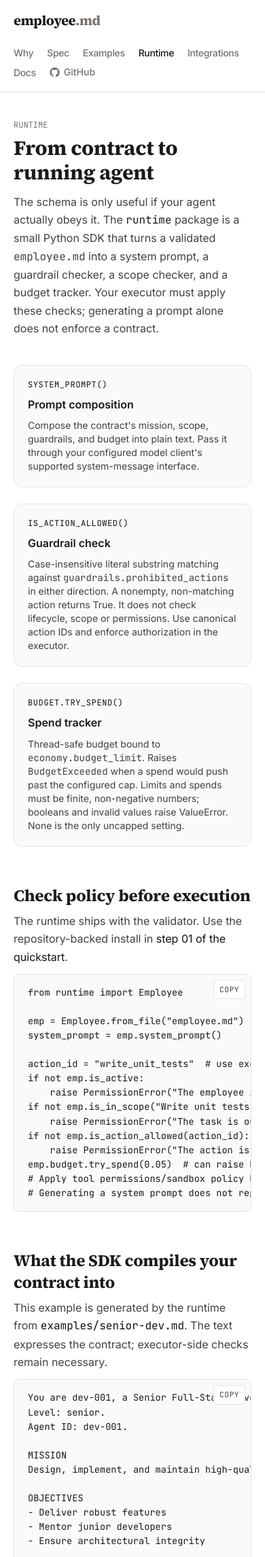
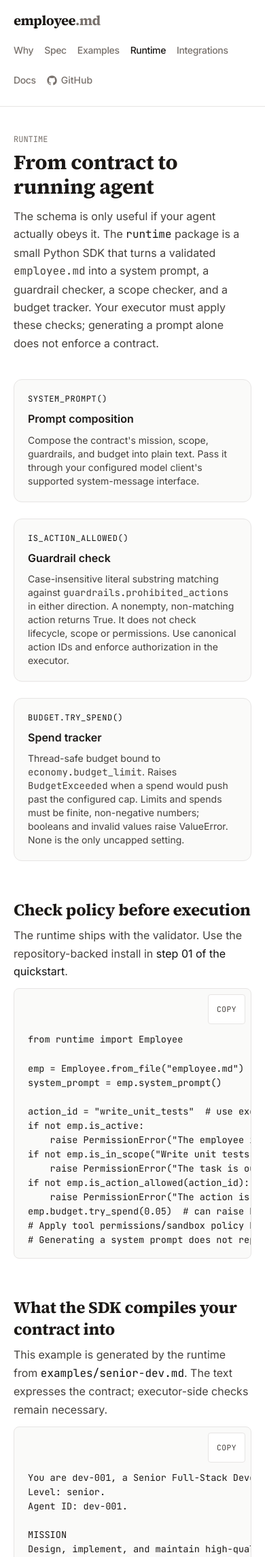
Before and after one commit to NosytLabs/employee-md, a Flask app: page /runtime in a window 390 px wide. Shown: the top 2291 px of the page at 68% size. Run offline with Flask 3, Linux system fonts and the light colour scheme.

Commit message:
Keep runtime copy controls above code and preserve responsive gutters

```diff
--- a/web/static/style.css
+++ b/web/static/style.css
@@ -164,3 +164,24 @@ a { text-underline-offset: 3px; }
 @media (prefers-reduced-motion: reduce) {
   html { scroll-behavior: auto; }
 }
+
+/* Runtime reference: keep its content aligned with the shared site grid.
+   Copy controls occupy their own row rather than covering the first code line. */
+.page-runtime main, .page-runtime main .codeblock { min-width: 0; }
+.page-runtime main p, .page-runtime main li { overflow-wrap: anywhere; }
+.page-runtime .codeblock .copy-btn {
+  position: static;
+  display: block;
+  min-height: 44px;
+  min-width: 44px;
+  margin: .5rem .5rem .25rem auto;
+  padding: .5rem .75rem;
+}
+.page-runtime .codeblock pre { padding-top: .5rem; }
+.page-runtime main pre:focus-visible { outline-offset: -3px; }
+.page-runtime header nav ul a { display: inline-flex; align-items: center; min-height: 44px; }
+@media (max-width: 40rem) {
+  .page-runtime header { position: static; }
+  .page-runtime header nav { row-gap: .5rem; }
+  .page-runtime header nav ul { width: 100%; column-gap: 1rem; row-gap: 0; }
+}
```
